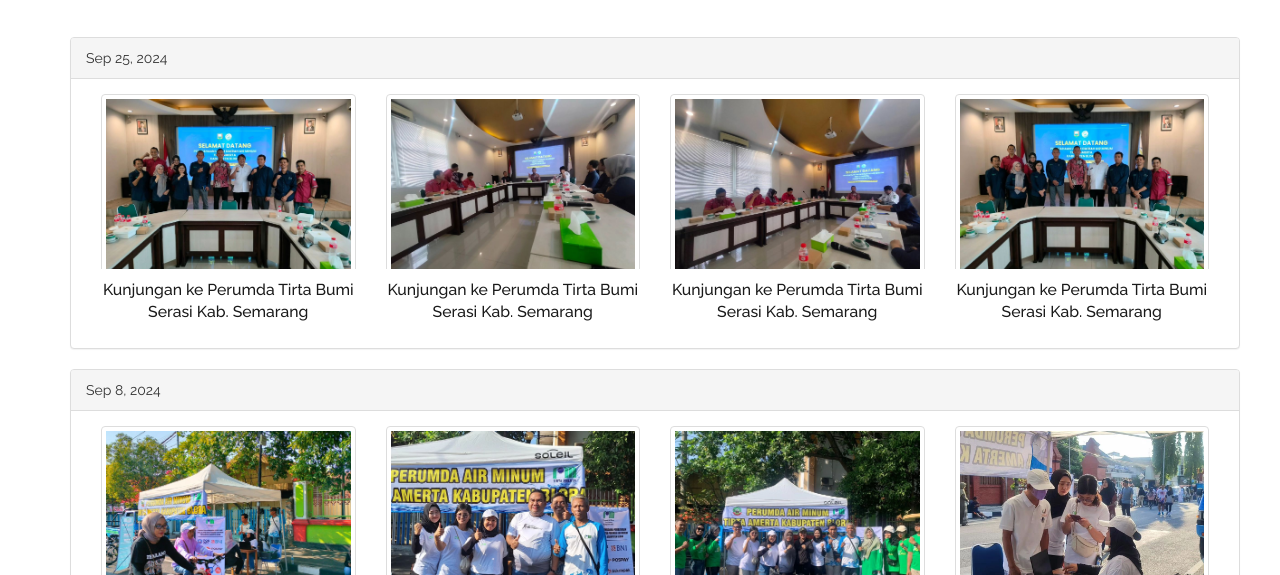
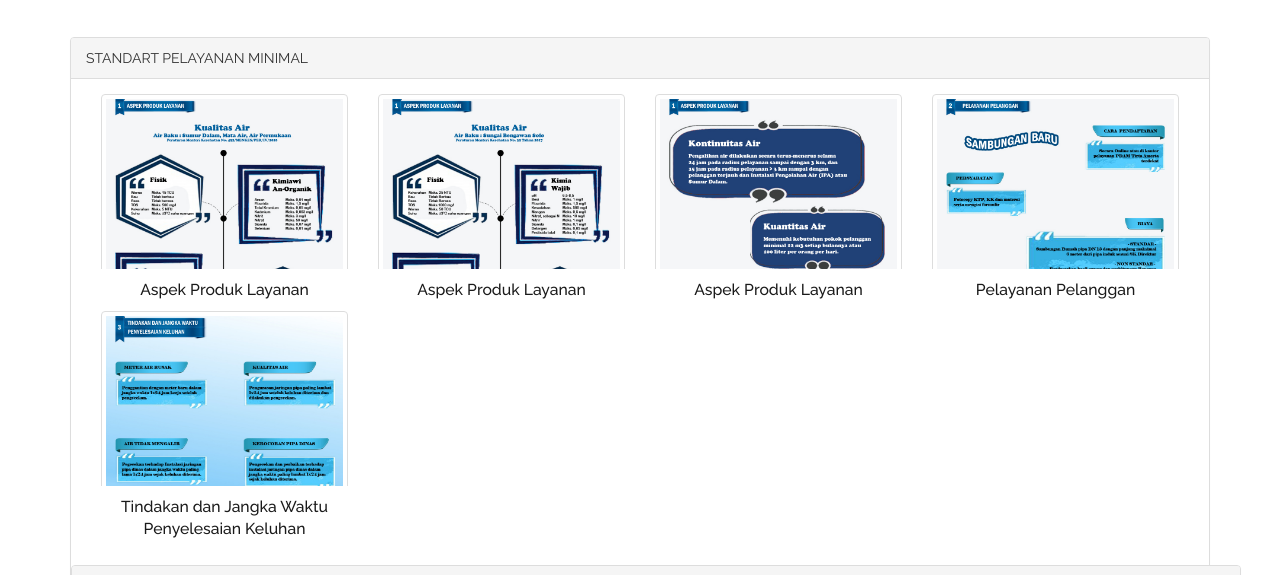
Before and after one commit to Devanfahrezy/ta-pdamblora, a plain HTML site: page pdamblora/gallery.html in a window 1280 px wide. Shown: the part 225-800 px from the top of the page. Drawn offline with Linux system fonts and the light colour scheme; some packages are replaced by stand-ins of ours; a script that the page names is missing.

Commit message:
Add files via upload

```diff
--- a/pdamblora/gallery.html
+++ b/pdamblora/gallery.html
@@ -216,6 +216,100 @@
           <div class="head_title text-center fix">
             <h2 class="text-uppercase">GALLERY</h2>
           </div>
+          <div class="panel panel-default">
+            <div class="panel-heading">STANDART PELAYANAN MINIMAL</div>
+            <div class="panel-body">
+              <div class="col-sm-3">
+                <div class="port_item xs-m-top-30">
+                  <div class="port_img">
+                    <a href="upload/Standar-Pelayanan-1.jpg" rel="Gallery" class="fancybox"
+                      title="Aspek Produk Layanan">
+                      <img src="upload/Standar-Pelayanan-1.jpg"
+                        alt="Aspek Produk Layanan"
+                        class="img-thumbnail" />
+                    </a>
+                  </div>
+                  <div class="port_caption m-top-10 text-center">
+                    <h5>
+                      Aspek Produk Layanan
+                    </h5>
+                  </div>
+                </div>
+              </div>
+
+          <div class="col-sm-3">
+            <div class="port_item xs-m-top-30">
+              <div class="port_img">
+                <a href="upload/Standar-Pelayanan-2.jpg" rel="Gallery" class="fancybox"
+                  title="Aspek Produk Layanan">
+                  <img src="upload/Standar-Pelayanan-2.jpg"
+                    alt="Aspek Produk Layanan"
+                    class="img-thumbnail" />
+                </a>
+              </div>
+              <div class="port_caption m-top-10 text-center">
+                <h5>
+                  Aspek Produk Layanan
+                </h5>
+              </div>
+            </div>
+          </div>
+
+          <div class="col-sm-3">
+            <div class="port_item xs-m-top-30">
+              <div class="port_img">
+                <a href="upload/Standar-Pelayanan-3.jpg" rel="Gallery" class="fancybox"
+                  title="Aspek Produk Layanan">
+                  <img src="upload/Standar-Pelayanan-3.jpg"
+                    alt="Aspek Produk Layanan"
+                    class="img-thumbnail" />
+                </a>
+              </div>
+              <div class="port_caption m-top-10 text-center">
+                <h5>
+                  Aspek Produk Layanan
+                </h5>
+              </div>
+            </div>
+          </div>
+
+          <div class="col-sm-3">
+            <div class="port_item xs-m-top-30">
+              <div class="port_img">
+                <a href="upload/Standar-Pelayanan-4.jpg" rel="Gallery" class="fancybox"
+                  title="Pelayanan Pelanggan">
+                  <img src="upload/Standar-Pelayanan-4.jpg"
+                    alt="Pelayanan Pelanggan"
+                    class="img-thumbnail" />
+                </a>
+              </div>
+              <div class="port_caption m-top-10 text-center">
+                <h5>
+                  Pelayanan Pelanggan
+                </h5>
+              </div>
+            </div>
+          </div>
+
+          <div class="col-sm-3">
+            <div class="port_item xs-m-top-30">
+              <div class="port_img">
+                <a href="upload/Standar-Pelayanan-5.jpg" rel="Gallery" class="fancybox"
+                  title="Tindakan dan Jangka Waktu Penyelesaian Keluhan">
+                  <img src="upload/Standar-Pelayanan-5.jpg"
+                    alt="Tindakan dan Jangka Waktu Penyelesaian Keluhan"
+                    class="img-thumbnail" />
+                </a>
+              </div>
+              <div class="port_caption m-top-10 text-center">
+                <h5>
+                  Tindakan dan Jangka Waktu Penyelesaian Keluhan
+                </h5>
+              </div>
+            </div>
+          </div>
+          </div>
+
 
           <div class="container">
             <div class="row">
@@ -407,7 +501,8 @@
                       </div>
                       <div class="port_caption m-top-10 text-center">
                         <h5>
-                          Penandatanganan Kerja Sama antara Perumda Air Minum Tirta Amerta Kabupaten Blora dengan Kantor
+                          Penandatanganan Kerja Sama antara Perumda Air Minum Tirta Amerta Kabupaten Blora dengan
+                          Kantor
                           Pos Blora
                         </h5>
                       </div>
@@ -426,7 +521,8 @@
                       </div>
                       <div class="port_caption m-top-10 text-center">
                         <h5>
-                          Penandatanganan Kerja Sama antara Perumda Air Minum Tirta Amerta Kabupaten Blora dengan Kantor
+                          Penandatanganan Kerja Sama antara Perumda Air Minum Tirta Amerta Kabupaten Blora dengan
+                          Kantor
                           Pos Blora
                         </h5>
                       </div>
@@ -445,7 +541,8 @@
                       </div>
                       <div class="port_caption m-top-10 text-center">
                         <h5>
-                          Penandatanganan Kerja Sama antara Perumda Air Minum Tirta Amerta Kabupaten Blora dengan Kantor
+                          Penandatanganan Kerja Sama antara Perumda Air Minum Tirta Amerta Kabupaten Blora dengan
+                          Kantor
                           Pos Blora
                         </h5>
                       </div>
```
